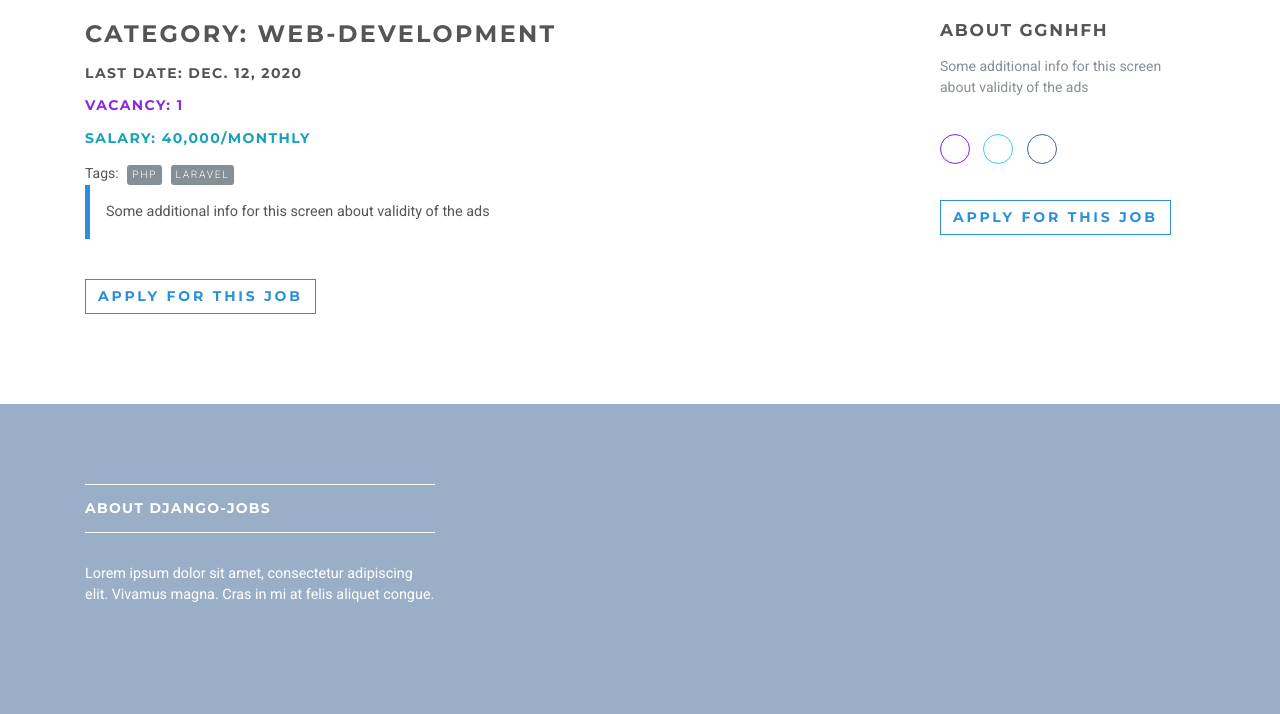
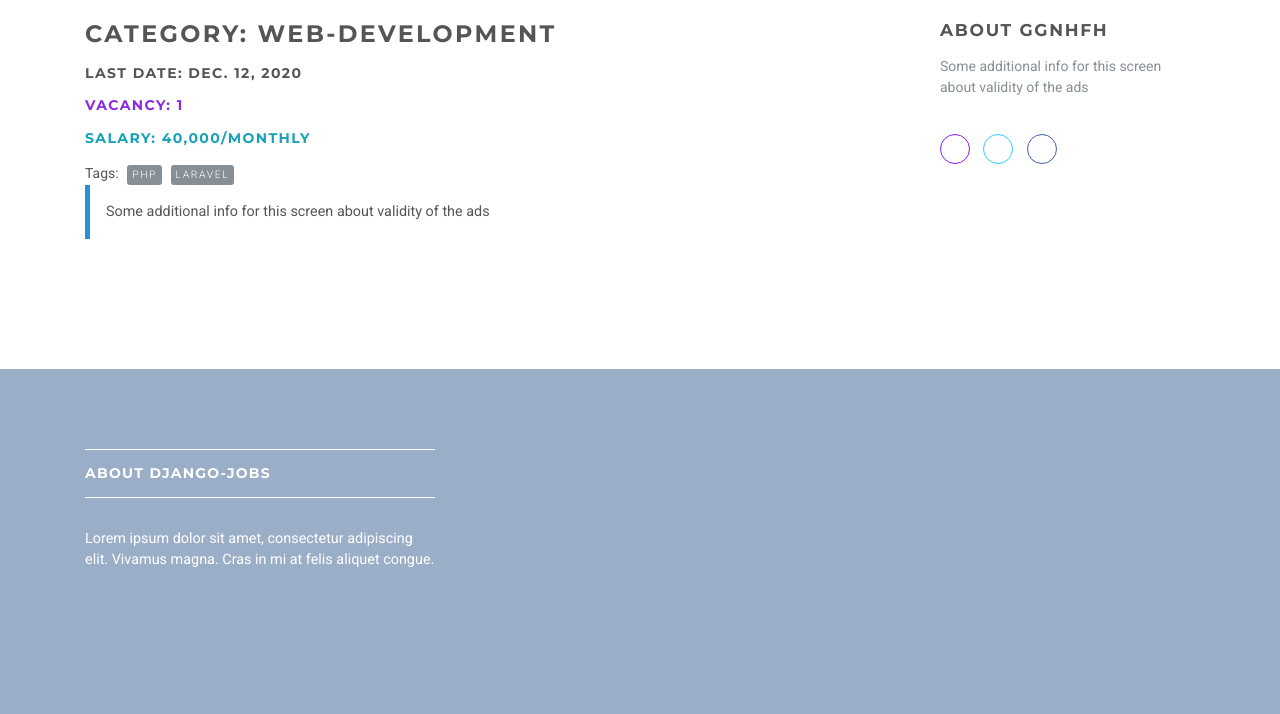
Before and after one commit to marcus-wilkes/job_portal_django_app.github.io, a Django app: page /en/jobs/1/ in a window 1280 px wide. Shown: the part 526-1240 px from the top of the page. Run offline with Django 3.2, Linux system fonts and the light colour scheme; data comes from the database, SQL or seed files in the repository; both versions use the stored data as it was after the commit; some libraries are stand-ins or nearby versions.

Commit message:
Fixed job details page

```diff
--- a/templates/jobs/details.html
+++ b/templates/jobs/details.html
@@ -32,7 +32,10 @@
                     <h3>Category: {{ job.category }}</h3>
                     <h5>Last date: {{ job.last_date|date }}</h5>
                     <h5 style="color: blueviolet;">Vacancy: {{ job.vacancy }}</h5>
-                    <h5 class="text-info">Salary: {% if job.salary > 0 %} {{ job.salary | intcomma}}/Monthly {% else %} Negotiable {% endif %} </h5>
+                    <h5 class="text-info">
+                        Salary: {% if job.salary > 0 %} {{ job.salary | intcomma }}/Monthly {% else %}
+                        Negotiable {% endif %}
+                    </h5>
                     Tags:
                     {% for tag in job.tags.all %}
                         <span style="color: #ffffff;" class="badge featured-badge badge-secondary">{{ tag.name }}</span>
@@ -41,7 +44,7 @@
                         <p>{{ job.description | safe }}</p>
                     </blockquote>
                     <div class="job-detail__apply-bottom">
-                        {% if request.user.is_authenticated %}
+                        {% if request.user.is_authenticated and user.role == 'employee' %}
                             {% is_already_applied job request.user as is_applied %}
                             {% if is_applied %}
                                 <input type="button" class="btn btn-outline-white-primary" value="Already applied"/>
@@ -53,20 +56,13 @@
                                            value="Apply for this job"/>
                                 </form>
                             {% endif %}
-                        {% else %}
-                            <form action="{% url 'jobs:apply-job' job.id %}" method="post">
-                                {% csrf_token %}
-                                <input type="hidden" name="job" value="{{ job.id }}">
-                                <input type="submit" class="btn btn-outline-white-primary"
-                                       value="Apply for this job"/>
-                            </form>
                         {% endif %}
                     </div>
                 </div>
                 <div class="col-lg-1"></div>
                 <div class="col-lg-3">
                     <h4>About {{ job.company_name }}</h4>
-                    <p class="job-detail__company-description">{{ job.company_description }}</p>
+                    <p class="job-detail__company-description">{{ job.company_description | safe }}</p>
                     <p class="job-detail__social social social--outline">
                         <a href="{{ job.website }}" data-toggle="tooltip" data-placement="top" title="Website"
                            class="link">
@@ -79,6 +75,7 @@
                             <i class="fa fa-facebook"></i>
                         </a>
                     </p>
+                    {% if user.is_authenticated and user.role == 'employee' %}
                         <div class="job-detail__apply-top">
                             {% if is_applied %}
                                 <input type="button" class="btn btn-outline-white-primary" value="Already applied"/>
@@ -86,10 +83,12 @@
                                 <form action="{% url 'jobs:apply-job' job.id %}" method="post">
                                     {% csrf_token %}
                                     <input type="hidden" name="job" value="{{ job.id }}">
-                                <input type="submit" class="btn btn-outline-white-primary" value="Apply for this job"/>
+                                    <input type="submit" class="btn btn-outline-white-primary"
+                                           value="Apply for this job"/>
                                 </form>
                             {% endif %}
                         </div>
+                    {% endif %}
                 </div>
             </div>
         </div>
```
Also changed, not shown: db.sqlite3. Lines whose indentation alone changed are shown as unchanged.
